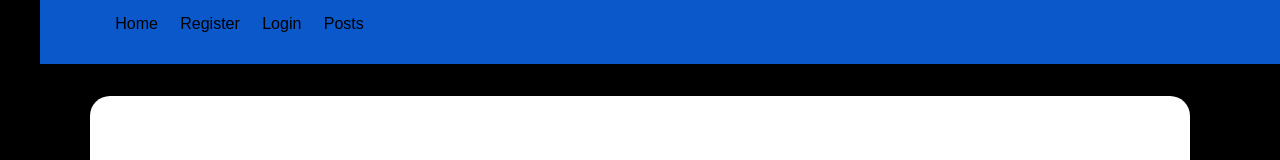
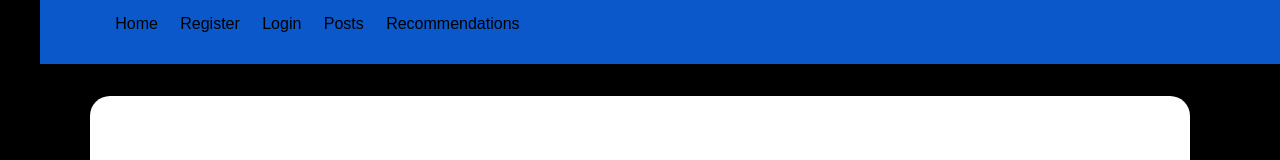
Before and after one commit to burakakcal/A2-COMP2016, a React (Create React App) app in the folder client/: page /login in a window 1280 px wide. Shown: the top 160 px of the page. Built offline with nearby package versions, Linux system fonts and the light colour scheme; no server answers.

Commit message:
Merge remote-tracking branch 'origin/master'
# Conflicts:
#	client/src/utils/setAuthToken.js

```diff
--- /dev/null
+++ b/client/src/components/auth/Home.js
@@ -0,0 +1,16 @@
+import React, { Fragment } from 'react';
+import Image from '../../image.jpeg';
+
+const Home = () => {
+    return (
+        <Fragment>
+
+            <h1 className="cover-heading">Interactive App Home Page</h1>
+            <p className="lead">This is an app that enables users to interact with each others posts</p>
+
+            <img src={Image}/>
+        </Fragment>
+    );
+};
+
+export default Home;
--- a/client/src/components/layout/Navbar.js
+++ b/client/src/components/layout/Navbar.js
@@ -33,6 +33,9 @@ const Navbar = ({ auth: { isAuthenticated, loading }, logout }) => {
         <li>
             <Link to='/posts'>Posts</Link>
         </li>
+        <li>
+            <Link to='/recommendations'>Recommendations</Link>
+        </li>
     </ul>
   );
 
--- a/client/src/components/routing/Routes.js
+++ b/client/src/components/routing/Routes.js
@@ -5,6 +5,7 @@ import Login from '../auth/Login';
 import Alert from '../layout/Alert';
 import Posts from '../posts/Posts';
 import NotFound from '../layout/NotFound';
+import Home from '../auth/Home';
 import PrivateRoute from '../routing/PrivateRoute';
 
 const Routes = () => {
@@ -17,6 +18,7 @@ const Routes = () => {
         )}/>
         <Route exact path='/login' component={Login}/>
         <Route exact path='/register' component={Register} />
+          <Route exact path='/home' component={Home} />
         <PrivateRoute exact path='/posts' component={Posts} />
         <Route component={NotFound} />
       </Switch>
--- a/package.json
+++ b/package.json
@@ -25,6 +25,7 @@
     "passport-github2": "^0.1.12",
     "passport-local": "^1.0.0",
     "passport-local-mongoose": "^6.1.0",
+    "react-crud-table": "^0.3.0",
     "react-login-github": "^1.0.7"
   },
   "devDependencies": {
```
Also changed, not shown: client/src/image.jpeg (added), 1 other file (tests, documents, lock files or other folders).
